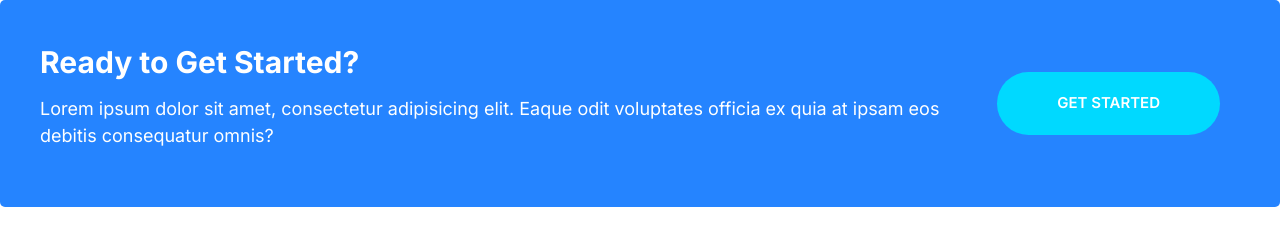
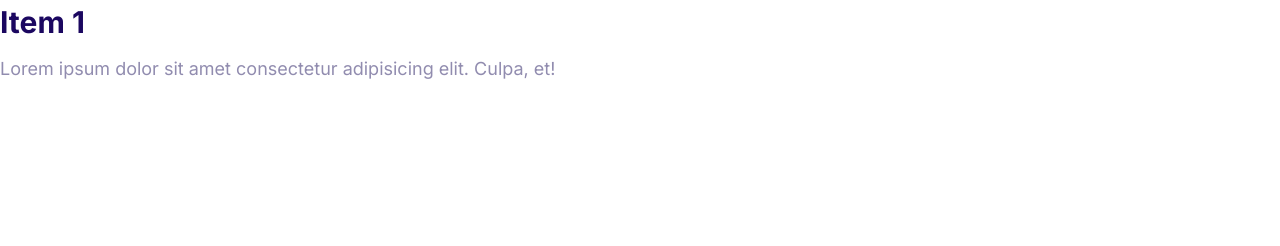
Before and after one commit to mgj715/moshified, a plain HTML site: page index.html in a window 1280 px wide. Drawn offline with Linux system fonts and the light colour scheme.

Commit message:
.Build the collapsible.

```diff
--- a/CSS/styles.css
+++ b/CSS/styles.css
@@ -439,3 +439,29 @@ a{
     margin: 0 2rem;
 }
 }
+/* Collapsibles */
+.collapsible__header{
+    display: flex;
+    justify-content: space-between;
+}
+.collapsible__heading{
+    margin-top: 0;
+    font-size: 3rem;
+}
+.collapsible__chevron{
+    transform: rotate(-90deg);
+    transition: transfrom 0.3s;
+}
+.collapsible__content{
+    max-height: 0;
+    overflow: hidden;
+    transition: all 0.3s;
+    opacity: 0;
+}
+.collapsible--expanded .collapsible__chevron{
+    transform: rotate(0deg);
+}
+.collapsible--expanded .collapsible__content{
+    max-height: 100vh;
+    opacity: 1;
+}
--- a/index.html
+++ b/index.html
@@ -14,17 +14,17 @@
     <link rel="stylesheet" href="CSS/styles.css" />
   </head>
   <body>
-    <div class="callout callout--primary">
-      <div class="grid grid--1x2">
-        <div class="callout__content">
-          <h2 class="callout__heading">Ready to Get Started?</h2>
-          <p>
-            Lorem ipsum dolor sit amet, consectetur adipisicing elit. Eaque odit
-            voluptates officia ex quia at ipsam eos debitis consequatur omnis?
-          </p>
-        </div>
-        <a href="#" class="btn btn--secondary btn--stretched">Get Started</a>
+    <div class="collapsible collapsible--expanded">
+      <header class="collapsible__header">
+        <h2 class="collapsible__heading">Item 1</h2>
+        <svg class="icon icon--white collapsible__chevron">
+          <use xlink:href="/images/sprite.svg#chevron"></use>
+        </svg>
+      </header>
+      <div class="collapsible__content">
+        Lorem ipsum dolor sit amet consectetur adipisicing elit. Culpa, et!
       </div>
     </div>
+    <script src="js/main.js"></script>
   </body>
 </html>
--- /dev/null
+++ b/js/main.js
@@ -0,0 +1,6 @@
+const collapsibles = document.querySelectorAll(".collapsible");
+collapsibles.forEach((item) =>
+  item.addEventListener("click", function () {
+    this.classList.toggle("collapsible--expanded");
+  })
+);
```
Also changed, not shown: Components/collapsibles.html (added, +12 -0 lines), images/sprite.svg.
